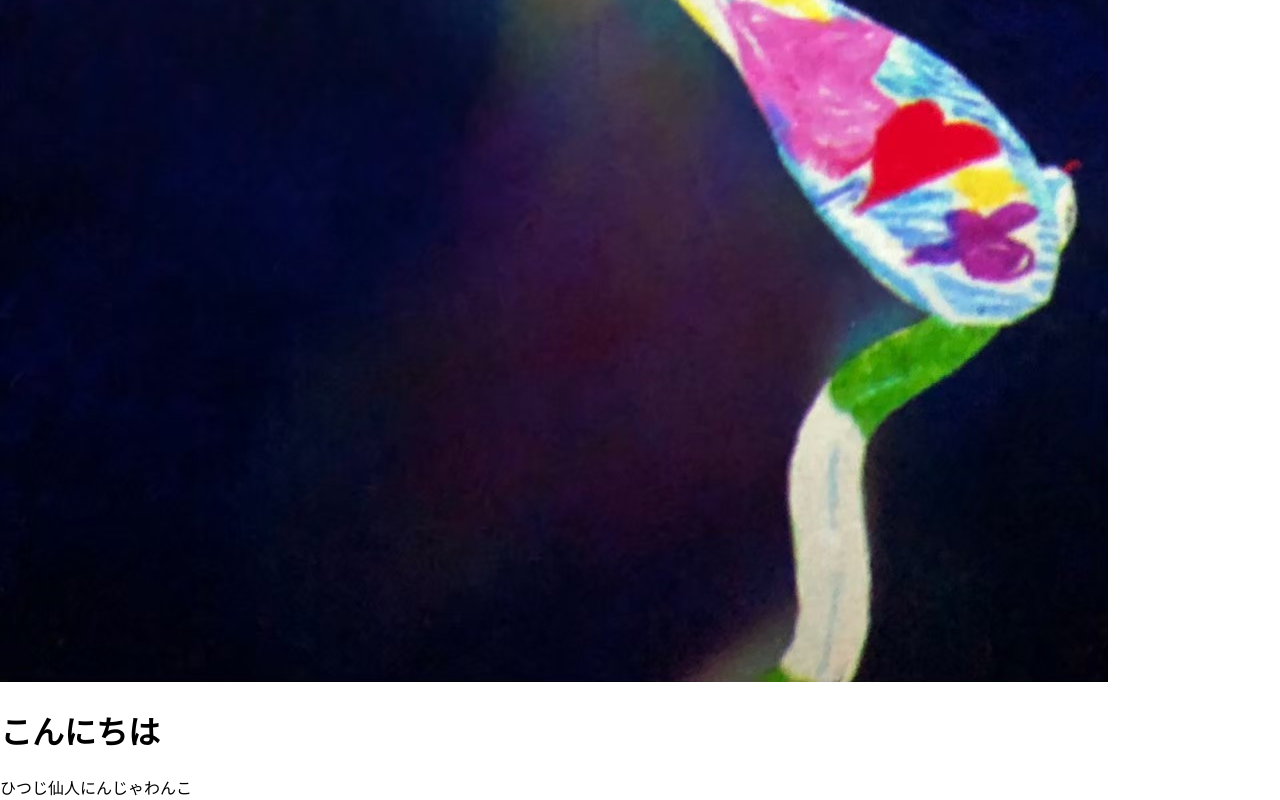
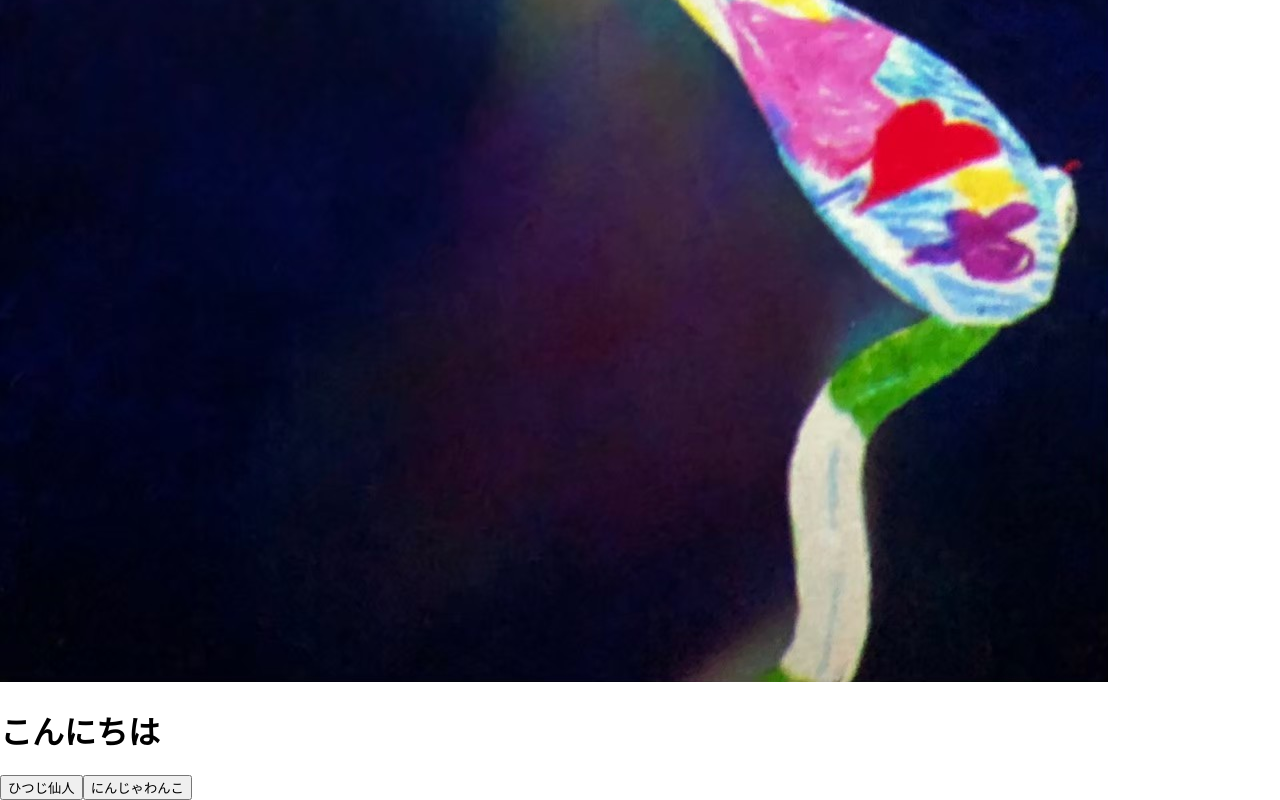
Before and after one commit to stamander/challenge_react, a React (Create React App) app: page / in a window 1280 px wide. Shown: the part 878-1678 px from the top of the page. Built offline with nearby package versions, Linux system fonts and the light colour scheme.

Commit message:
Update App.js

```diff
--- a/src/App.js
+++ b/src/App.js
@@ -18,8 +18,8 @@ class App extends React.Component {
         <img src = {imgUrl}/>
 
         <h1>こんにちは</h1>
-        <buttun>ひつじ仙人</buttun>
-        <buttun>にんじゃわんこ</buttun>
+        <button>ひつじ仙人</button>
+        <button>にんじゃわんこ</button>
 
       </div>
     );
```
